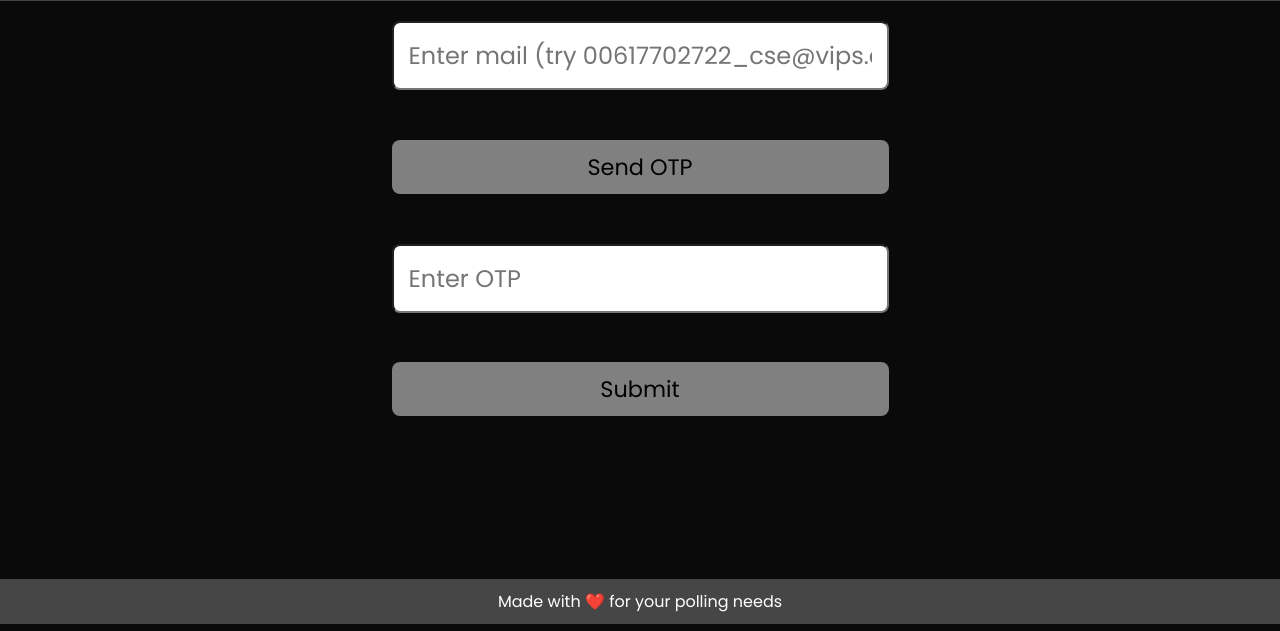
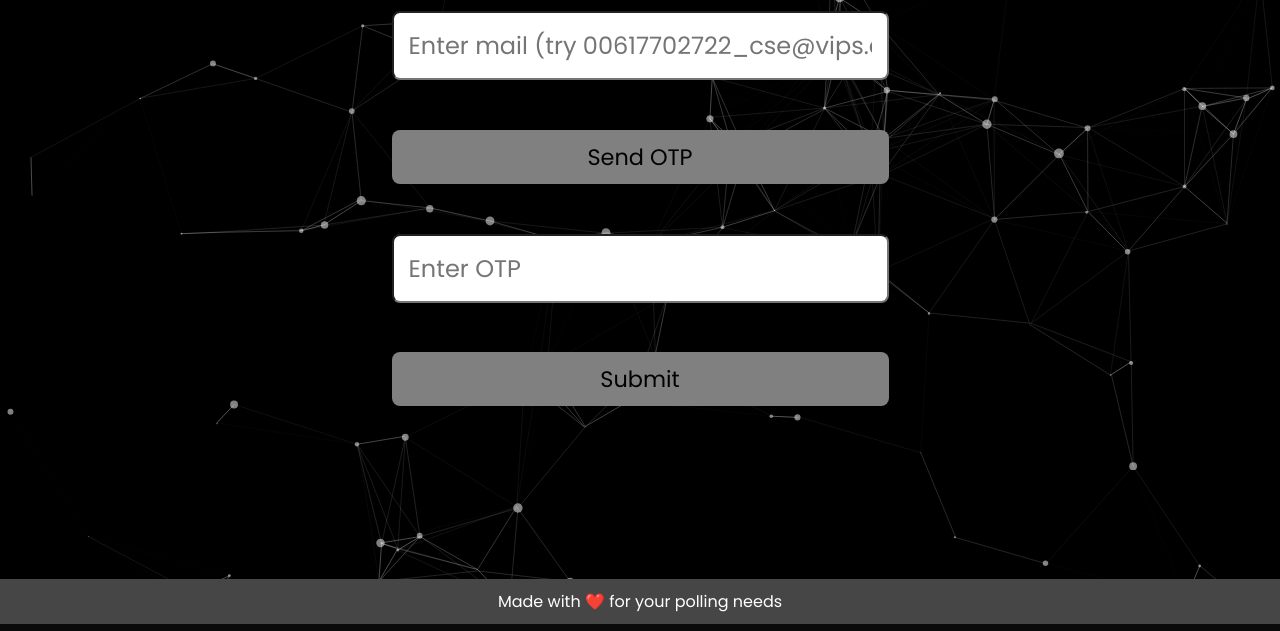
Before and after one commit to UjjwalSharma01/PollSay, a plain HTML site: page index.html in a window 1280 px wide. Shown: the part 176-807 px from the top of the page. Drawn offline with Linux system fonts and the light colour scheme.

Commit message:
did some changes in the frontend

```diff
--- /dev/null
+++ b/assets/js/app.js
@@ -0,0 +1,138 @@
+// /* particlesJS.load(@dom-id, @path-json, @callback (optional)); */
+// particlesJS.load('particles-js', 'assets/particles.json', function() {
+//     console.log('callback - particles.js config loaded');
+//   });
+
+/* -----------------------------------------------
+/* How to use? : Check the GitHub README
+/* ----------------------------------------------- */
+
+/* To load a config file (particles.json) you need to host this demo (MAMP/WAMP/local)... */
+/*
+particlesJS.load('particles-js', 'particles.json', function() {
+  console.log('particles.js loaded - callback');
+});
+*/
+
+/* Otherwise just put the config content (json): */
+
+particlesJS('particles-js',
+
+  {
+    "particles": {
+      "number": {
+        "value": 80,
+        "density": {
+          "enable": true,
+          "value_area": 800
+        }
+      },
+      "color": {
+        "value": "#ffffff"
+      },
+      "shape": {
+        "type": "circle",
+        "stroke": {
+          "width": 0,
+          "color": "#000000"
+        },
+        "polygon": {
+          "nb_sides": 5
+        },
+        "image": {
+          "src": "img/github.svg",
+          "width": 100,
+          "height": 100
+        }
+      },
+      "opacity": {
+        "value": 0.5,
+        "random": false,
+        "anim": {
+          "enable": false,
+          "speed": 1,
+          "opacity_min": 0.1,
+          "sync": false
+        }
+      },
+      "size": {
+        "value": 5,
+        "random": true,
+        "anim": {
+          "enable": false,
+          "speed": 40,
+          "size_min": 0.1,
+          "sync": false
+        }
+      },
+      "line_linked": {
+        "enable": true,
+        "distance": 150,
+        "color": "#ffffff",
+        "opacity": 0.4,
+        "width": 1
+      },
+      "move": {
+        "enable": true,
+        "speed": 6,
+        "direction": "none",
+        "random": false,
+        "straight": false,
+        "out_mode": "out",
+        "attract": {
+          "enable": false,
+          "rotateX": 600,
+          "rotateY": 1200
+        }
+      }
+    },
+    "interactivity": {
+      "detect_on": "canvas",
+      "events": {
+        "onhover": {
+          "enable": true,
+          "mode": "repulse"
+        },
+        "onclick": {
+          "enable": true,
+          "mode": "push"
+        },
+        "resize": true
+      },
+      "modes": {
+        "grab": {
+          "distance": 400,
+          "line_linked": {
+            "opacity": 1
+          }
+        },
+        "bubble": {
+          "distance": 400,
+          "size": 40,
+          "duration": 2,
+          "opacity": 8,
+          "speed": 3
+        },
+        "repulse": {
+          "distance": 200
+        },
+        "push": {
+          "particles_nb": 4
+        },
+        "remove": {
+          "particles_nb": 2
+        }
+      }
+    },
+    "retina_detect": true,
+    "config_demo": {
+      "hide_card": false,
+      "background_color": "#000000",
+      "background_image": "",
+      "background_position": "50% 50%",
+      "background_repeat": "no-repeat",
+      "background_size": "cover"
+    }
+  }
+
+);
--- a/index.html
+++ b/index.html
@@ -11,10 +11,11 @@
 </head>
 
 <body>
+    <div id="particles-js"></div>
 
     <nav>
         <div>
-            <img src="./assets/images/logo.svg" alt="Website Logo">
+            <img src="./assets/images/Logo - PollSay.svg" alt="Website Logo">
         </div>
         <div>
             <p>POLLSAY</p>
@@ -44,6 +45,10 @@
     <script src="https://www.gstatic.com/firebasejs/9.6.3/firebase-firestore.js"></script>
     <script src="https://www.gstatic.com/firebasejs/9.6.3/firebase-database.js"></script> -->
     <script src="script.js"></script>
+
+    <!-- particle.js links -->
+<script src="./assets/js/particles.min.js"></script>
+<script src="./assets/js/app.js"></script>
 </body>
 
 </html>
--- a/styles.css
+++ b/styles.css
@@ -63,10 +63,10 @@ body {
 
 /* Header Logo */
 nav {
-    background-color: var(--sec-bg-color);
+    background-color: rgba(255, 255, 255, 0.5); /* White color with 50% opacity */
     display: flex;
     justify-content: space-around;
-    padding: 10px;
+    padding: 5px;
     margin-bottom: 20px;
 }
 
@@ -156,3 +156,13 @@ footer {
     text-align: center;
     padding: 10px 0;
 }
+
+/* Particle.js starts here */
+#particles-js {
+    position: absolute;
+    width: 100%;
+    height: 100%;
+    z-index: -1;
+    background-color: black;
+}
+/* particle.js ends here */
```
Also changed, not shown: assets/js/particles.json (added, +110 -0 lines), assets/images/Logo - PollSay.svg (added), assets/images/logo.svg (deleted), assets/js/particles.min.js (added), 1 other file.
